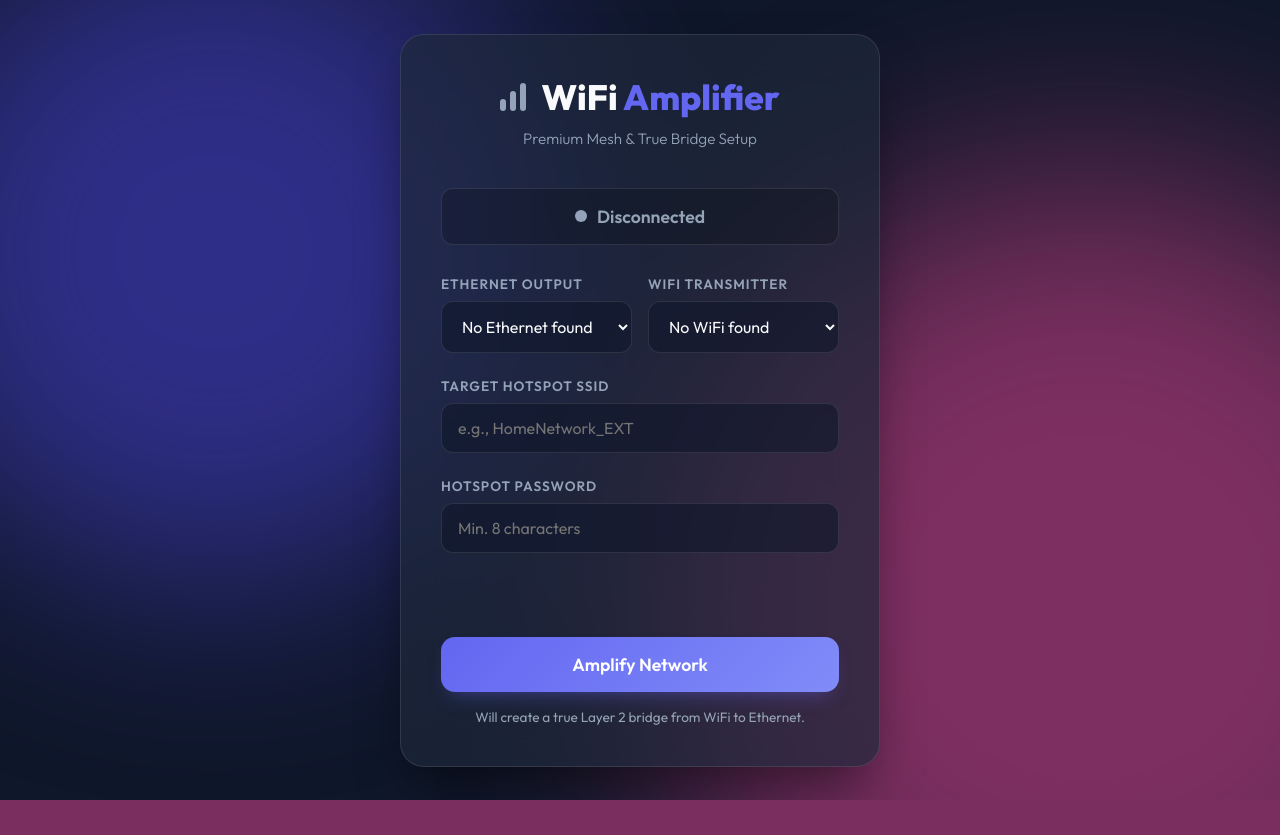
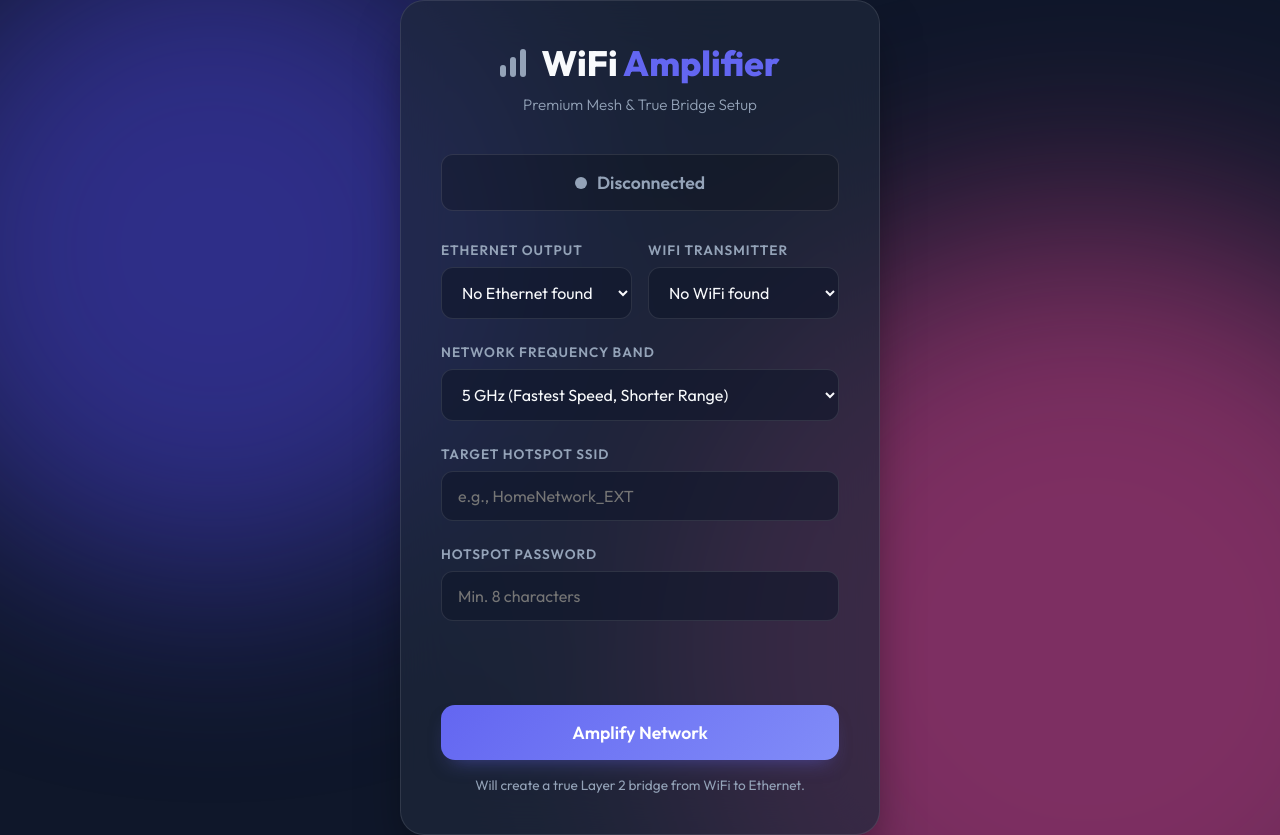
Before and after one commit to beny-karachun/WiFi-Amplifier, a Flask app: page / in a window 1280 px wide. Before the commit the page ends 800 px from the top, so only its background shows below. Run offline with Flask 3, Linux system fonts and the light colour scheme; data that the repository does not hold is empty.

Commit message:
feat: add support for selecting WiFi frequency band (2.4GHz or 5GHz) in AP configuration

```diff
--- a/app.py
+++ b/app.py
@@ -79,6 +79,7 @@ def api_start():
     wifi_dev = data.get("wifi")
     ssid = data.get("ssid")
     password = data.get("password")
+    band = data.get("band", "bg") # 'bg' is 2.4GHz, 'a' is 5GHz
 
     if not all([eth_dev, wifi_dev, ssid, password]):
         return jsonify({"success": False, "error": "Missing parameters"}), 400
@@ -104,10 +105,18 @@ def api_start():
     # 3. Add WiFi AP slave
     # Note: wifi-sec.key-mgmt wpa-psk uses WPA2 by default
     cmd3 = f'nmcli connection add type wifi slave-type bridge con-name br-port-wifi ifname {wifi_dev} master br0 wifi.mode ap wifi.ssid "{ssid}" wifi-sec.key-mgmt wpa-psk wifi-sec.psk "{password}"'
+
+    if band == "a":
+        # Force 5GHz on a common non-DFS channel (36)
+        cmd3 += " 802-11-wireless.band a 802-11-wireless.channel 36"
+    elif band == "bg":
+        # Force 2.4GHz on channel 6
+        cmd3 += " 802-11-wireless.band bg 802-11-wireless.channel 6"
+
     s3, err3 = run_cmd(cmd3)
     if not s3:
         clean_bridge()
-        return jsonify({"success": False, "error": f"Failed to add wifi slave (AP mode might not be supported): {err3}"}), 500
+        return jsonify({"success": False, "error": f"Failed to add wifi slave. Your card may not support the selected band/AP mode: {err3}"}), 500
 
     # 4. Bring up the bridge
     s4, err4 = run_cmd('nmcli connection up br0')
--- a/templates/index.html
+++ b/templates/index.html
@@ -49,6 +49,14 @@
                         <label>WiFi Transmitter</label>
                         <select id="wifi-select"></select>
                     </div>
+                </div>
+
+                <div class="form-group">
+                    <label>Network Frequency Band</label>
+                    <select id="band-select">
+                        <option value="a">5 GHz (Fastest Speed, Shorter Range)</option>
+                        <option value="bg">2.4 GHz (Default, Longer Range)</option>
+                    </select>
                 </div>
 
                 <div class="form-group text-input">
@@ -189,6 +197,7 @@
                 // Start bridge
                 const eth = document.getElementById('eth-select').value;
                 const wifi = document.getElementById('wifi-select').value;
+                const band = document.getElementById('band-select').value;
                 const ssid = document.getElementById('ssid-input').value;
                 const password = document.getElementById('password-input').value;
 
@@ -200,7 +209,7 @@
                     const res = await fetch('/api/start', {
                         method: 'POST',
                         headers: {'Content-Type': 'application/json'},
-                        body: JSON.stringify({ ethernet: eth, wifi: wifi, ssid: ssid, password: password })
+                        body: JSON.stringify({ ethernet: eth, wifi: wifi, band: band, ssid: ssid, password: password })
                     });
                     const data = await res.json();
                     if(data.success) {
```
